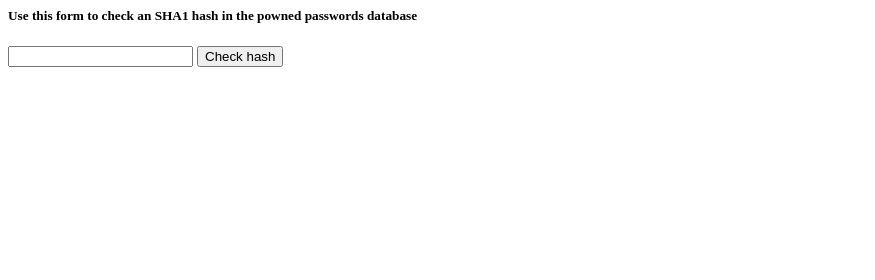
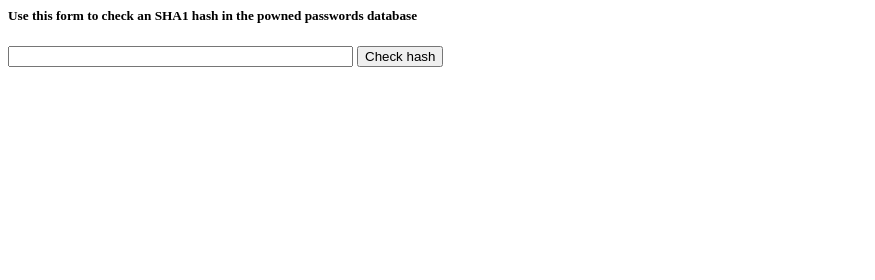
Before and after one commit to sashee/haveibeenpwned-sha1-query, a plain HTML site: page index.html in a window 1280 px wide. Shown: the top 280 px of the page, 0-875 px from the left. Drawn offline with Linux system fonts and the light colour scheme.

Commit message:
Update index.html

```diff
--- a/index.html
+++ b/index.html
@@ -30,7 +30,7 @@
     <h5>Use this form to check an SHA1 hash in the powned passwords database</h5>
 		<div>
 			<form name="form" onsubmit="return checkhash()">
-				<input pattern="^[0-9a-fA-F]{40}$" required id="sha1-input">
+				<input size="40" maxlength="40" minlength="40" pattern="^[0-9a-fA-F]{40}$" required id="sha1-input">
 				<input type="submit" value="Check hash">
 			</form>
 			<div id="result"></div>
```
